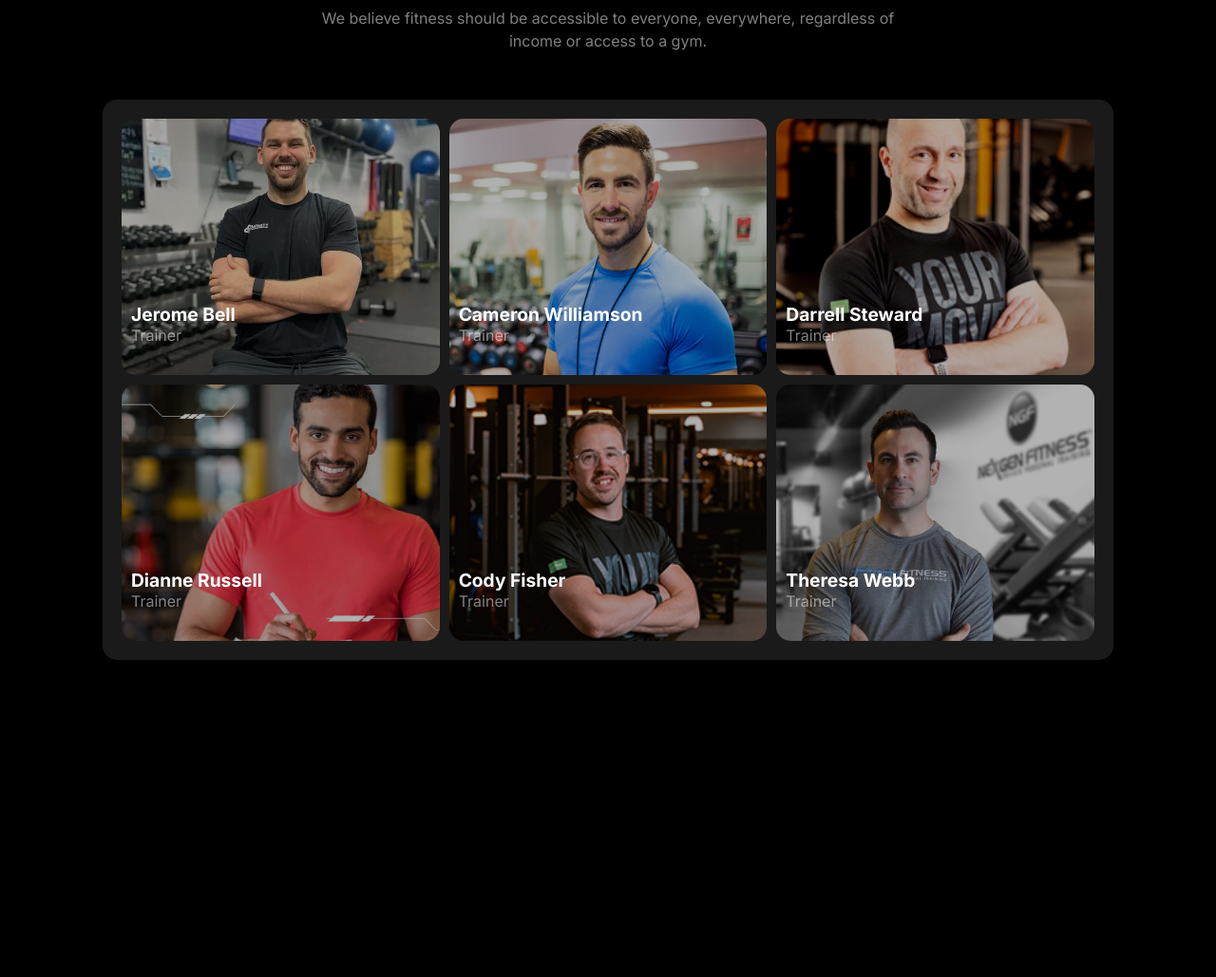
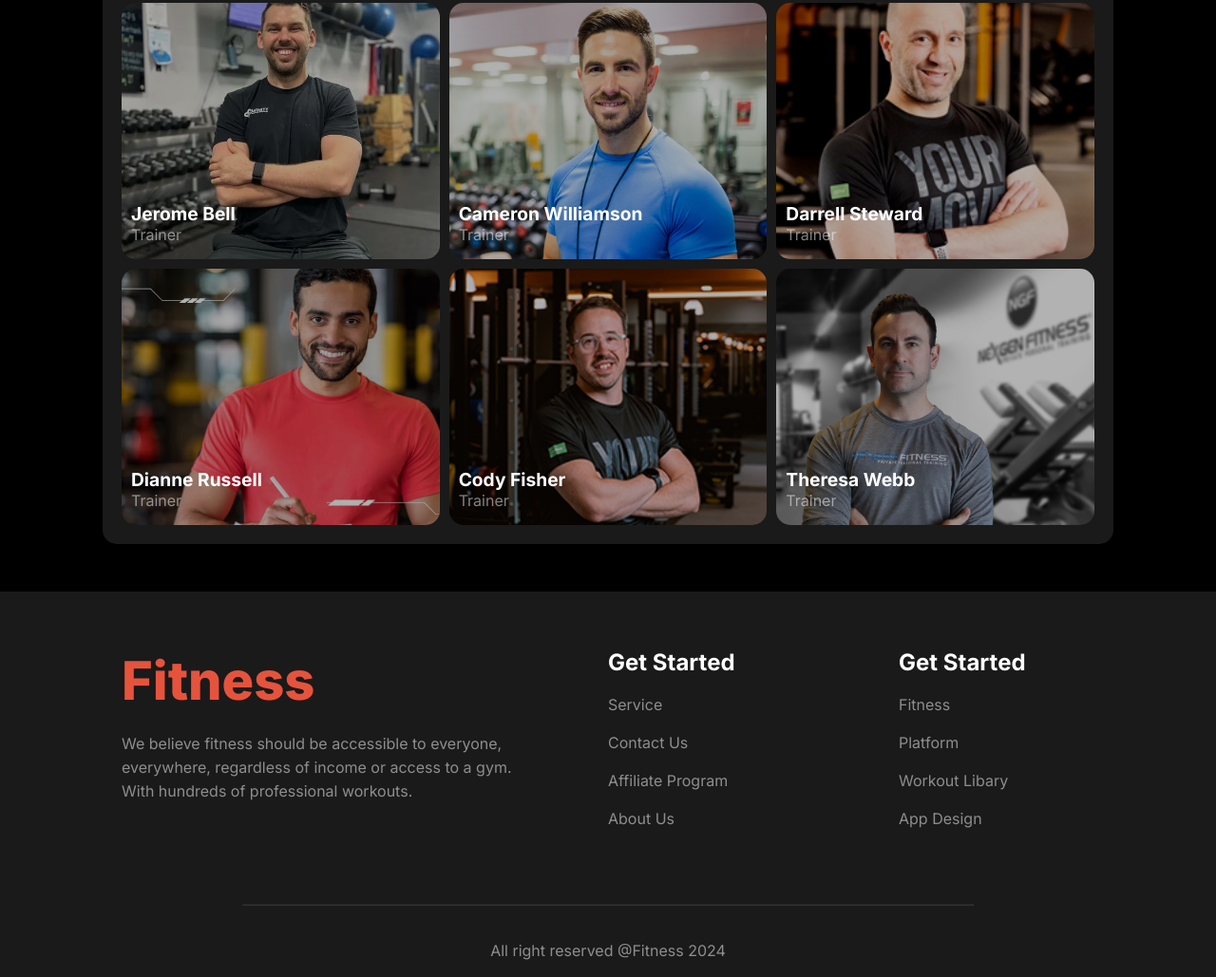
Before and after one commit to Atef-Abrar-Bhuyian/Assignment02, a plain HTML site: page index.html in a window 1280 px wide. Shown: the part 1947-2976 px from the top of the page at 95% size. Before the commit the page ends 2692 px from the top, so only its background shows below. Drawn offline with Linux system fonts and the light colour scheme; a web font is replaced by a local one.

Commit message:
footer section added and responsive done

```diff
--- a/index.html
+++ b/index.html
@@ -23,6 +23,8 @@
             <i class="fa-solid fa-bars nav-for-small-devices"></i>
         </div>
     </header>
+
+    <!-- main section start here -->
     <main>
         <!-- Hero Section Start Here -->
         <!-- <section class="hero-section">
@@ -139,25 +141,29 @@
                         <p>We believe fitness should be accessible to everyone, everywhere, regardless of income or
                             access to a gym. </p>
                         <div class="bmi-calculator-input">
-                            <form>
+                            <form class="calculator-form">
                                 <input type="text" inputmode="numeric" name="height" id="height"
                                     placeholder="Height/cm">
-                                <input type="number" name="weight" id="weight" placeholder="Weight/kg"><br>
+                                <input type="number" name="weight" id="weight" placeholder="Weight/kg">
                                 <input type="number" name="age" id="age" placeholder="Age">
                                 <select id="gender-id">
                                     <option value="">Sex</option>
                                     <option value="female">Female</option>
                                     <option value="male">Male</option>
-                                </select> <br>
+                                </select>
+                                <div>
                                     <select id="activity-id" class="activity-form">
                                         <option value="">Select an activity factor</option>
                                         <option value="not-active">Not active (little or no exercise)</option>
                                         <option value="light-active">Light activity (exercise 1-3 days a week)</option>
-                                    <option value="medium-active">Medium activity (exercise 3-5 days a week)</option>
+                                        <option value="medium-active">Medium activity (exercise 3-5 days a week)
+                                        </option>
                                         <option value="high-active">High activity (exercise 6-7 days a week)</option>
-                                    <option value="very-high-active">Very high activity (hard exercise or physical job)
+                                        <option value="very-high-active">Very high activity (hard exercise or physical
+                                            job)
                                         </option>
                                     </select>
+                                </div>
                             </form>
                             <button class="join-club-btn">Calculate</button>
                         </div>
@@ -167,6 +173,7 @@
         </section>
         <!-- Bmi Calculator Mile Section Ends Here -->
 
+        <!-- Meet our team section start here -->
         <section class="meet-our-team-section">
             <div class="team-content">
                 <h1>Meet Our Team</h1>
@@ -217,8 +224,40 @@
                 </div>
             </div>
         </section>
+        <!-- Meet our team section Ends here -->
+    </main>
+    <!-- main section ends here -->
 
-    </main>
+
+    <!-- footer section start here -->
+    <footer>
+        <div class="footer-content">
+            <div>
+                <h1 class="primary-color">Fitness</h1>
+                <p>We believe fitness should be accessible to everyone, everywhere, regardless of income or access to a
+                    gym.
+                    With hundreds of professional workouts.</p>
+            </div>
+            <div class="footers-anchor">
+                <h2>Get Started</h2>
+                <a href="">Service</a>
+                <a href="">Contact Us</a>
+                <a href="">Affiliate Program</a>
+                <a href="">About Us</a>
+            </div>
+            <div class="footers-anchor">
+                <h2>Get Started</h2>
+                <a href="">Fitness</a>
+                <a href="">Platform</a>
+                <a href="">Workout Libary</a>
+                <a href="">App Design</a>
+            </div>
+        </div>
+        <hr>
+        <p class="all-rights">All right reserved @Fitness 2024</p>
+    </footer>
+    <!-- main section ends here -->
+
 </body>
 
 </html>
--- a/styles/responsive.css
+++ b/styles/responsive.css
@@ -69,15 +69,15 @@
   .bmi-calculator-input input,
   select,
   option {
-    width: 40%;
+    width: 80%;
   }
 
   #gender-id {
-    width: 46%;
+    width: 92%;
   }
 
   #activity-id {
-    width: 96%;
+    width: 192%;
   }
 
   .bmi-calculator-input button {
@@ -96,6 +96,14 @@
     width: 80%;
   }
   /* our teams section ends here */
+
+  /* Footer start here */
+  .footer-content {
+    grid-template-columns: repeat(1, 1fr);
+    gap: 50px;
+  }
+
+  /* Footer Ends here */
 }
 
 /* Responsive for medium devices */
--- a/styles/style.css
+++ b/styles/style.css
@@ -327,8 +327,9 @@ option {
   color: rgba(255, 255, 255, 0.6);
 }
 
-.activity-form select {
-  width: 200px;
+.calculator-form {
+  display: grid;
+  grid-template-columns: repeat(2, 1fr);
 }
 
 .bmi-calculator-input button {
@@ -345,7 +346,7 @@ option {
 
 #activity-id {
   height: 50px;
-  width: 95%;
+  width: 192%;
 }
 
 /* BMI Calculator Section Ends Here */
@@ -399,7 +400,7 @@ option {
 
 .trainers-name {
   padding: 10px;
-  margin-top: 55%;
+  margin-top: 200px;
 }
 
 .trainer {
@@ -490,12 +491,59 @@ option {
   border-radius: 15px;
 }
 
-/* .trainers {
+/* Meet Our Team Section Ends Here */
+
+/* Footer section Start Here */
+
+footer {
+  padding-top: 60px;
+  background-color: rgba(255, 255, 255, 0.1);
+}
+
+.footer-content {
+  display: grid;
+  grid-template-columns: 2fr 1fr 1fr;
+  gap: 100px;
+  width: 80%;
+  margin: 0 auto;
+}
+
+footer hr {
+  width: 60%;
+  margin: 0 auto;
+  margin-top: 80px;
+  margin-bottom: 35px;
+  opacity: 10%;
+}
+
+footer h1 {
+  font-size: 3.5rem;
+  font-weight: 800;
+  margin-bottom: 20px;
+}
+
+footer p {
+  opacity: 50%;
+  font-size: 1rem;
+  line-height: 25px;
+}
+
+.footers-anchor a {
+  padding-top: 20px;
+  display: flex;
+  flex-direction: column;
+}
+
+.all-rights {
   text-align: center;
-  width: 400px;
-  height: 300px;
-  border: 1px solid red;
+  padding-bottom: 15px;
 }
-*/
 
-/* Meet Our Team Section Ends Here */
+.footers-anchor a {
+  color: white;
+  opacity: 50%;
+  text-decoration: none;
+  font-size: 1rem;
+}
+
+/* Footer section Ends Here */
```
Lines whose indentation alone changed are shown as unchanged.
